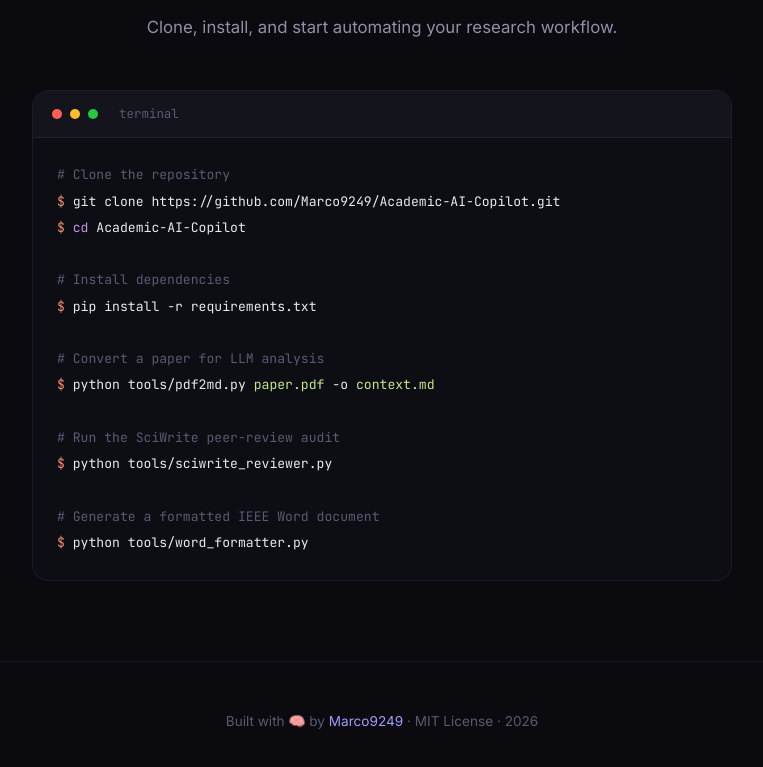
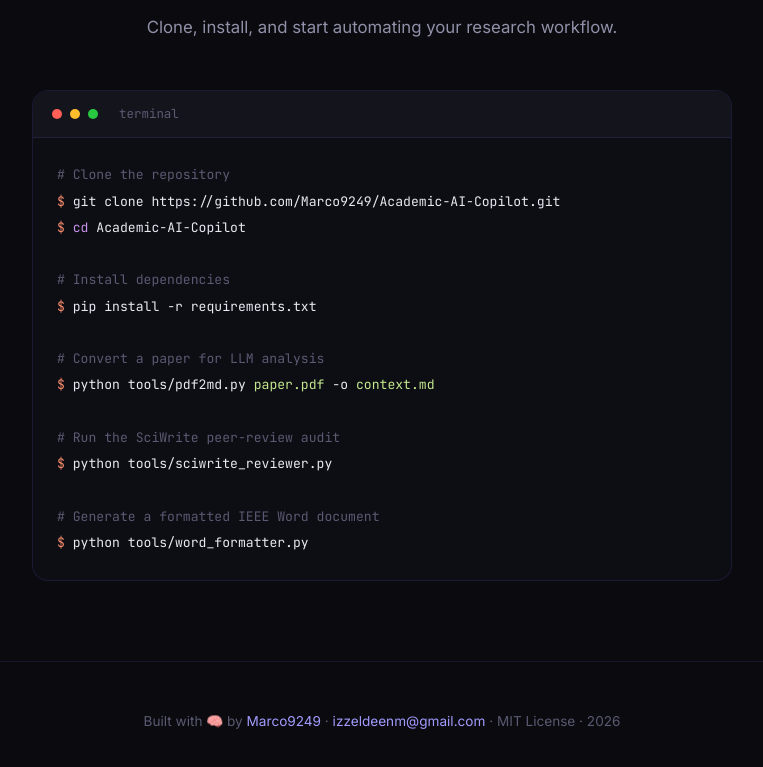
Before and after one commit to Moh97746/Academic-AI-Copilot, a plain HTML site: page docs/index.html in a window 1280 px wide. Shown: the part 2525-3292 px from the top of the page, without its empty margins (258-1021 px from the left). Drawn offline with Linux system fonts and the light colour scheme.

Commit message:
Add contact email to README and landing page

```diff
--- a/docs/index.html
+++ b/docs/index.html
@@ -535,6 +535,7 @@
     <footer>
         <p>
             Built with 🧠 by <a href="https://github.com/Marco9249" target="_blank">Marco9249</a>
+            &middot; <a href="mailto:izzeldeenm@gmail.com">izzeldeenm@gmail.com</a>
             &middot; MIT License &middot; 2026
         </p>
     </footer>
```
Also changed, not shown: 1 other file.
